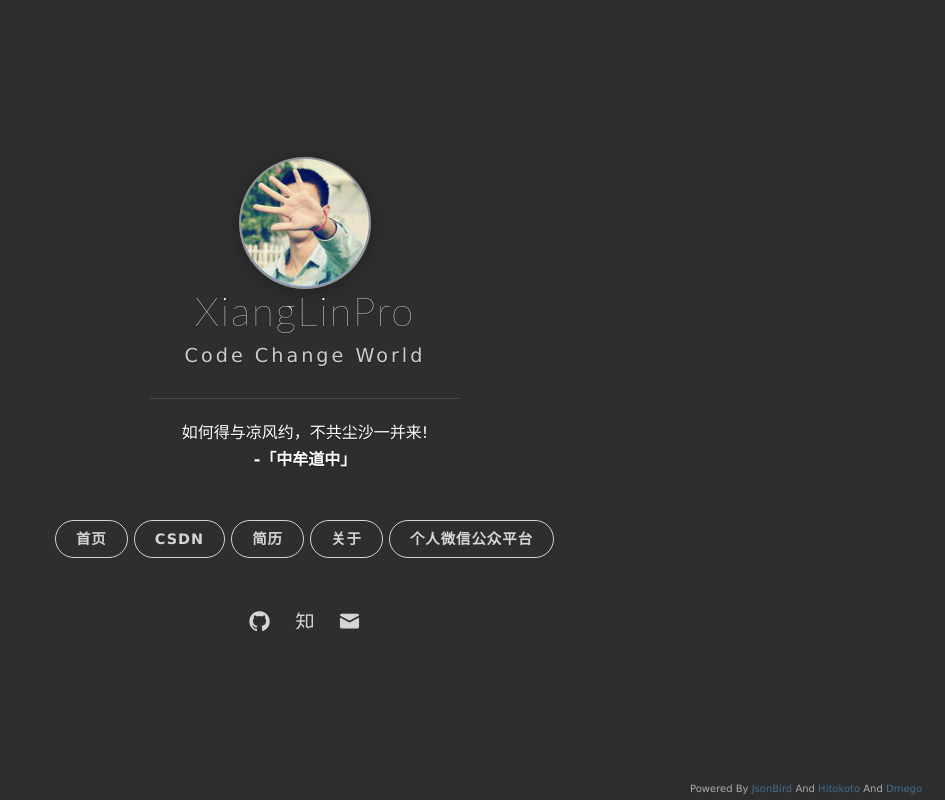
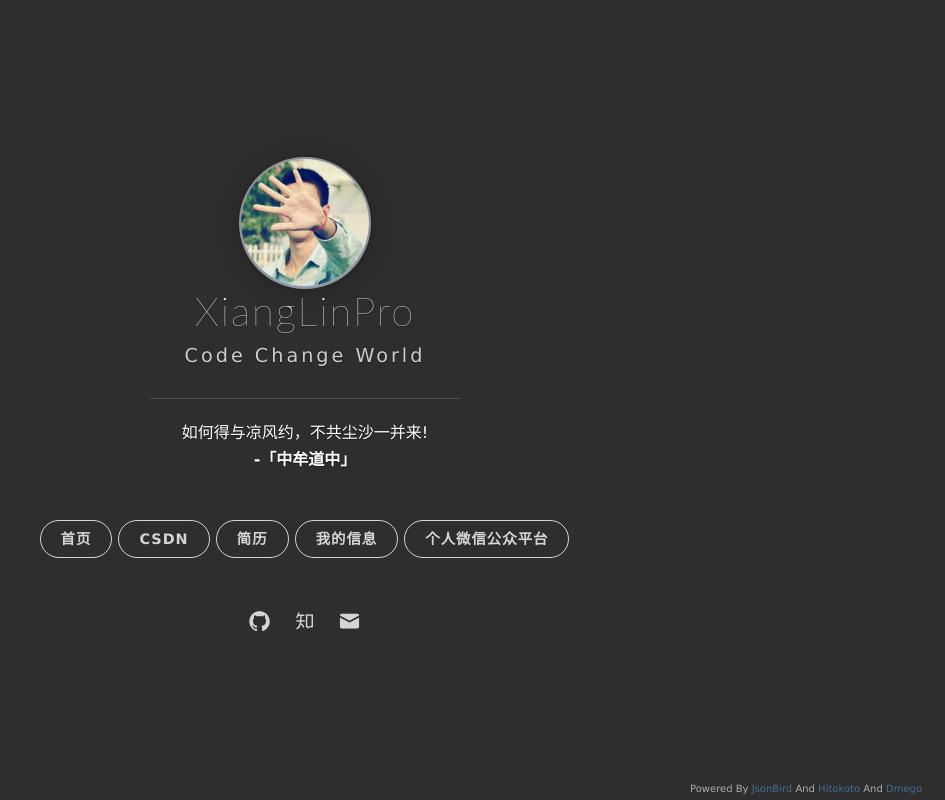
Before and after one commit to XiangLinPro/XiangLinPro.github.io, a plain HTML site: page index.html in a window 1280 px wide. Shown: the whole page, without its empty margins (335-1280 px from the left). Drawn offline with Linux system fonts and the light colour scheme; no server answers; a web font is replaced by a local one.

Commit message:
Update index.html

```diff
--- a/index.html
+++ b/index.html
@@ -67,7 +67,7 @@
                                         <a href="#" class="blog-button" target="_blank">简历</a>
                                     </li>
                                     <li class="navigation__item">
-                                        <a href="#" class="blog-button" target="_blank">关于</a>
+                                        <a href="https://mp.weixin.qq.com/mp/profile_ext?action=home&__biz=MzAwODc2ODgzMw==&scene=124#wechat_redirect" class="blog-button" target="_blank">我的信息</a>
                                     </li>
 									 <li class="navigation__item">
                                         <a href="lunbo.html" class="blog-button" target="_blank">个人微信公众平台</a>
```
